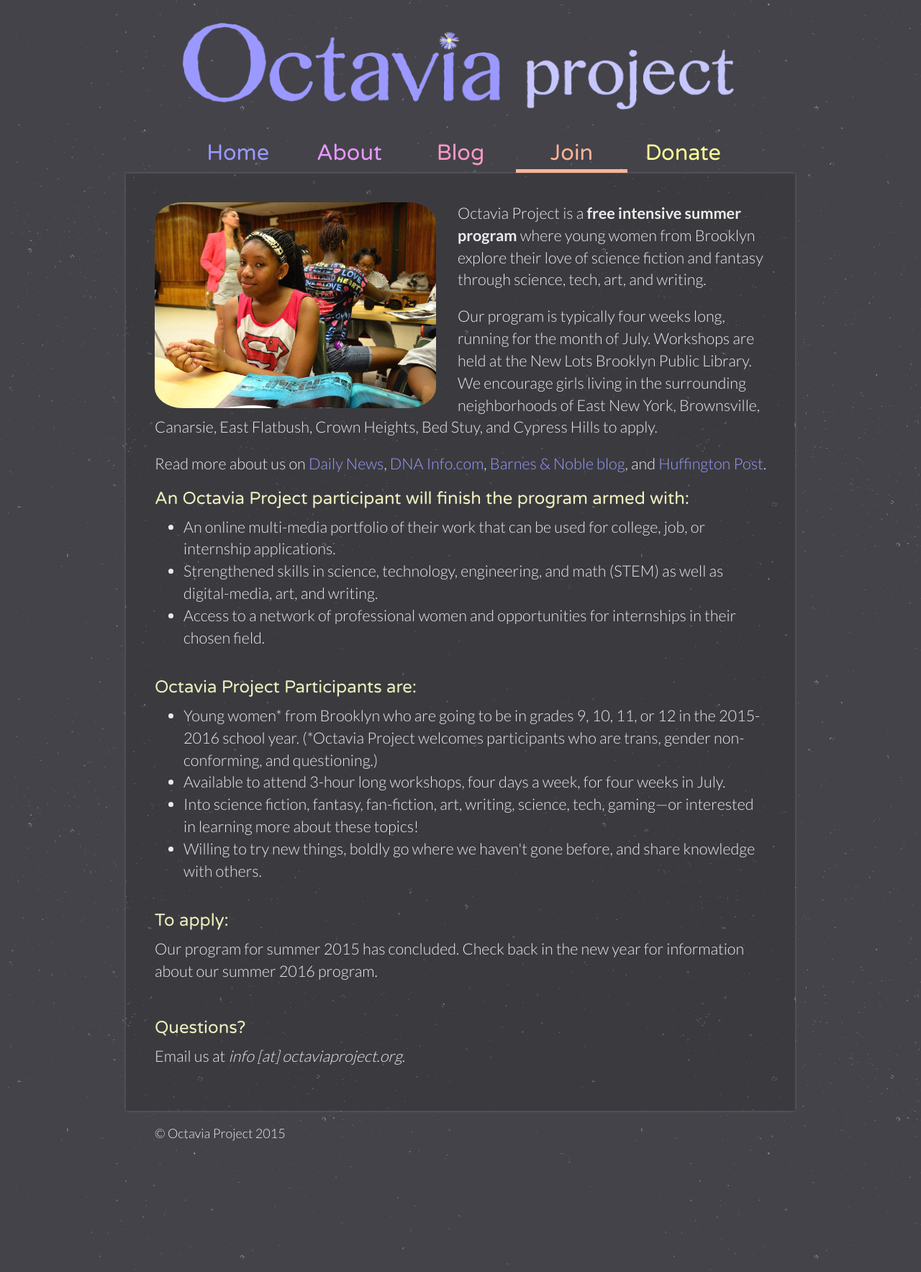
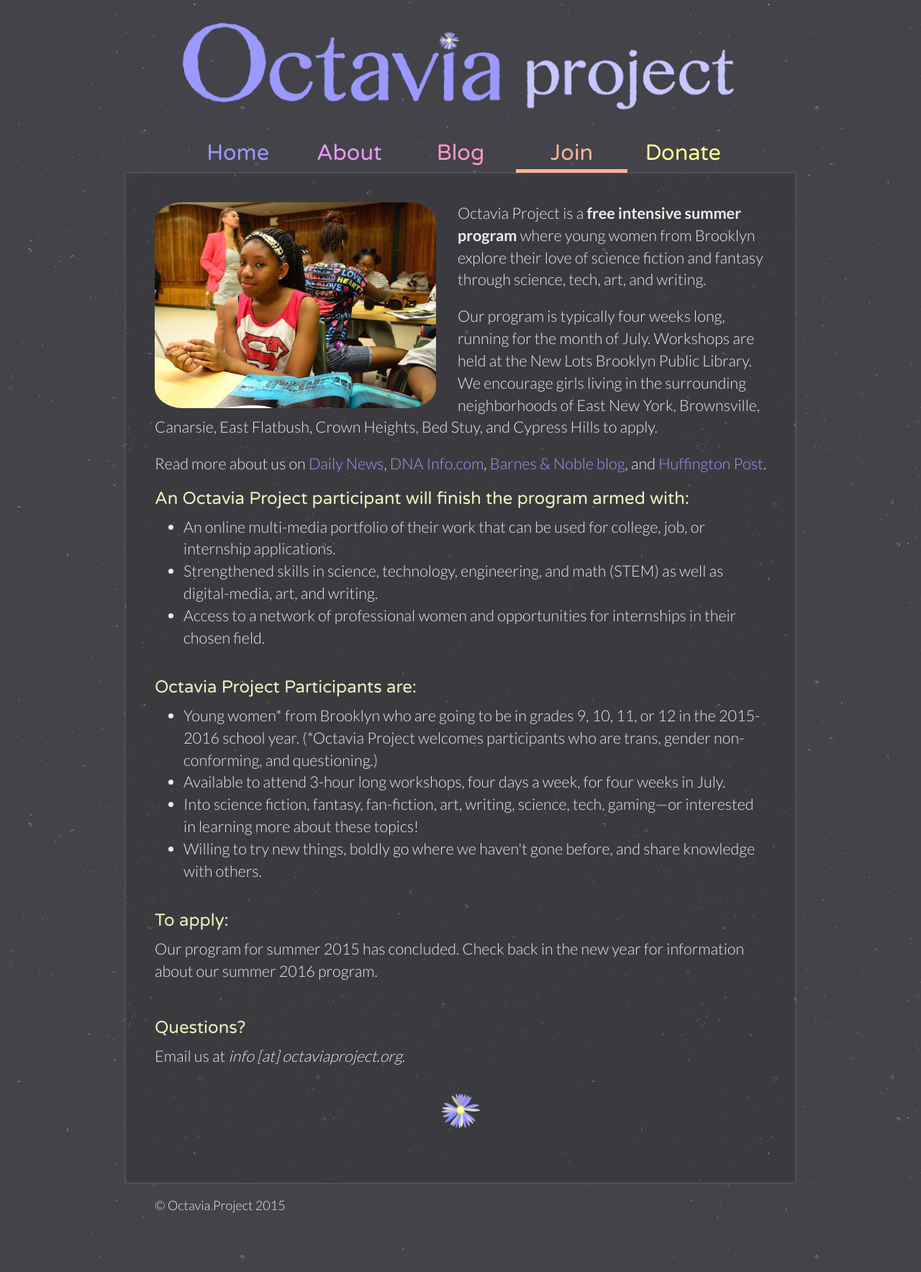
Before and after one commit to OctaviaProject/octaviaproject.github.io, a Jekyll site: the page built from join.html, in a window 1280 px wide. Shown: the whole page at 72% size. Built offline with Jekyll 4.4.1, drawn with Linux system fonts in a browser that asks for light colours; before the commit the page ends 1667 px from its top, so only the background shows below that.

Commit message:
Added flower img at end

```diff
--- a/join.html
+++ b/join.html
@@ -55,5 +55,7 @@
       <h3>Questions?</h3>
       <p>Email us at <i>info [at] octaviaproject.org</i>.</p>
 
+    <div class="flower"><img src="{{ site.url }}/assets/img/flower.png"></div>
+
     </div>
 {% include footer.html %}
```
